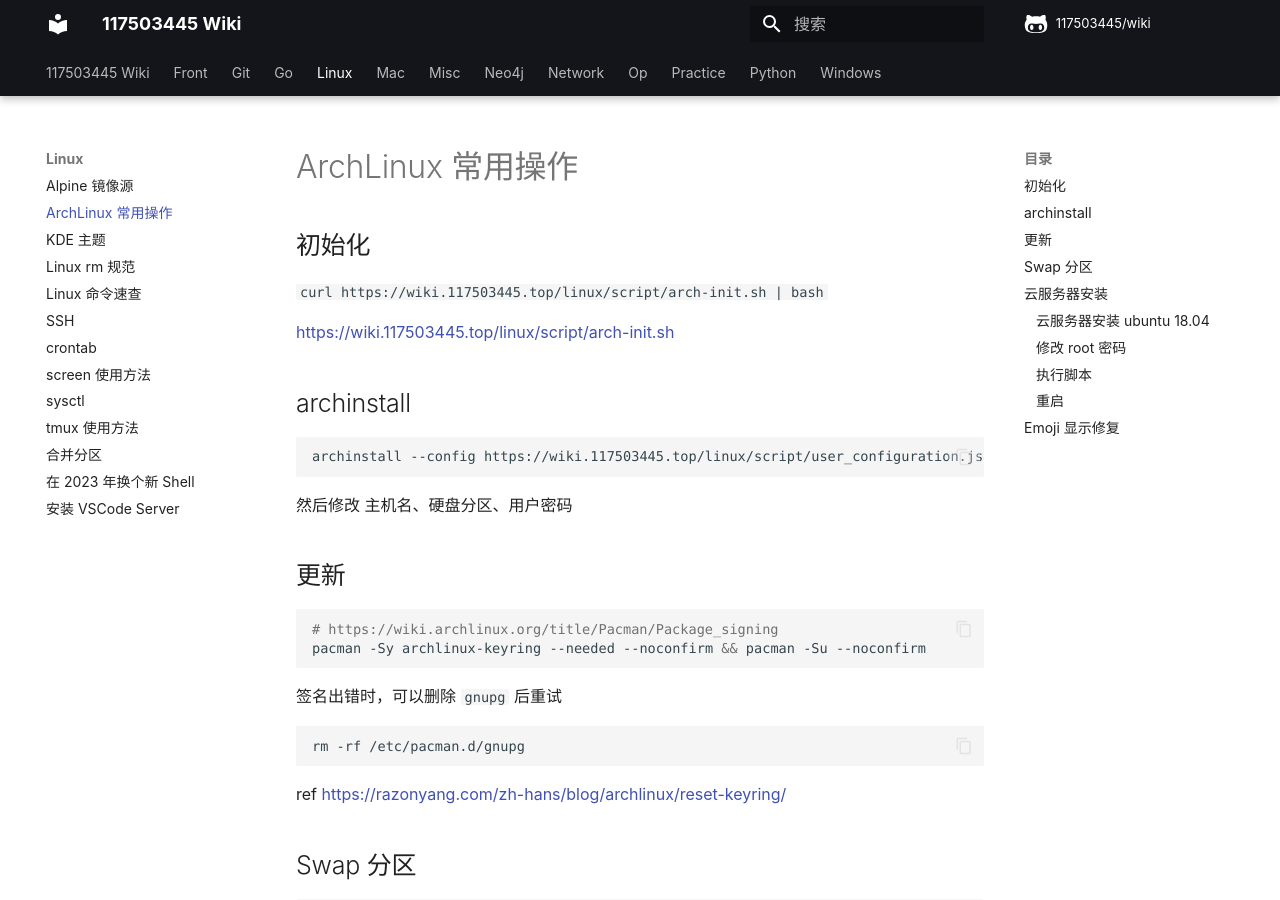
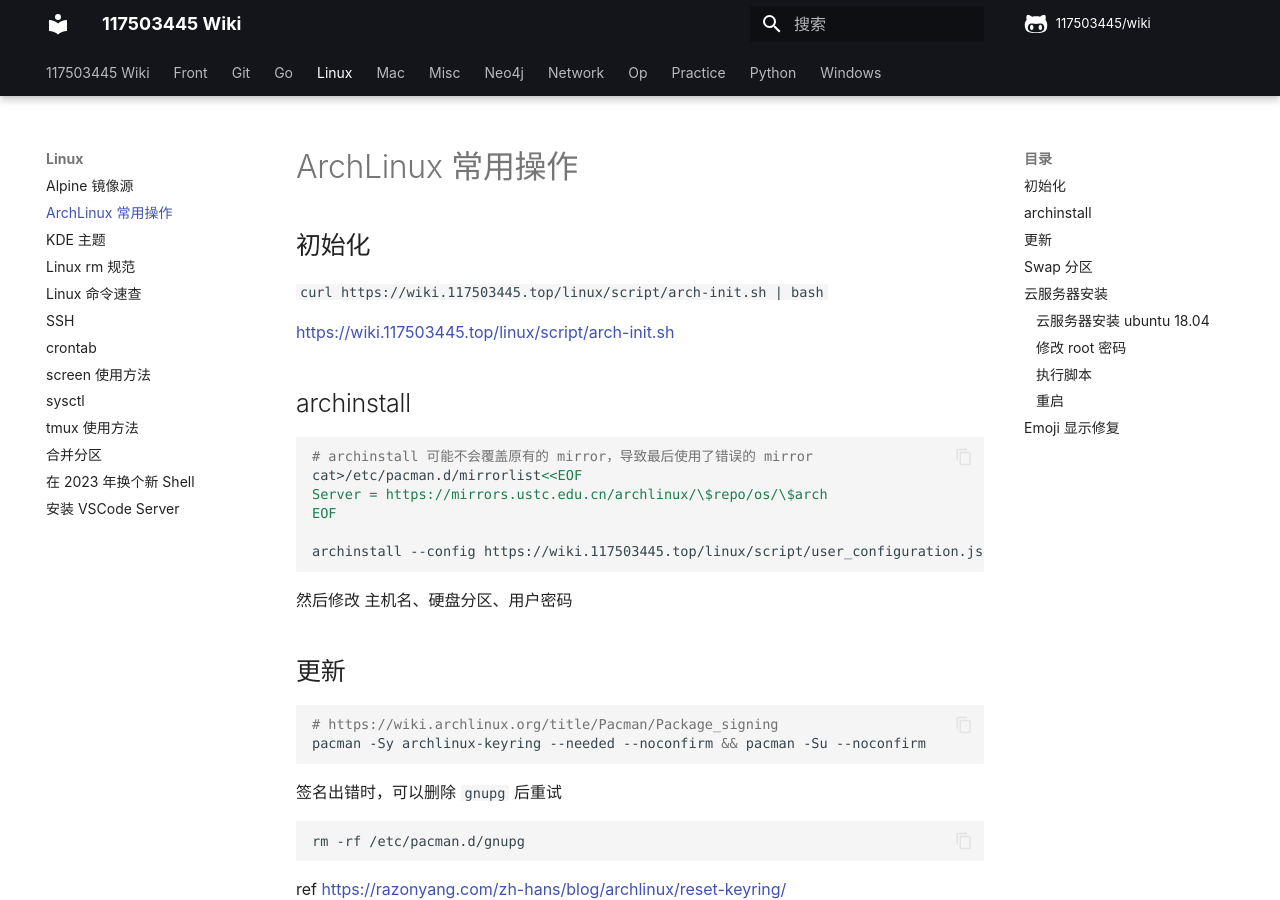
Before and after one commit to 117503445/wiki, an MkDocs documentation site: the page built from docs/linux/ArchLinux 常用操作.md, in a window 1280 px wide and 900 px high. Built offline with MkDocs 1.6.1 and Material for MkDocs 9.7.7, drawn with Linux system fonts in a browser that asks for light colours; some web fonts are replaced; comment, search, counter and statistics services are not loaded.

Commit message:
archinstall
Signed-off-by: 117503445 <t117503445@gmail.com>

````diff
--- a/docs/linux/ArchLinux 常用操作.md
+++ b/docs/linux/ArchLinux 常用操作.md
@@ -9,6 +9,11 @@
 ## archinstall
 
 ```sh
+# archinstall 可能不会覆盖原有的 mirror，导致最后使用了错误的 mirror
+cat>/etc/pacman.d/mirrorlist<<EOF
+Server = https://mirrors.ustc.edu.cn/archlinux/\$repo/os/\$arch
+EOF
+
 archinstall --config https://wiki.117503445.top/linux/script/user_configuration.json --creds https://wiki.117503445.top/linux/script/user_credentials.json
 ```
 
````
